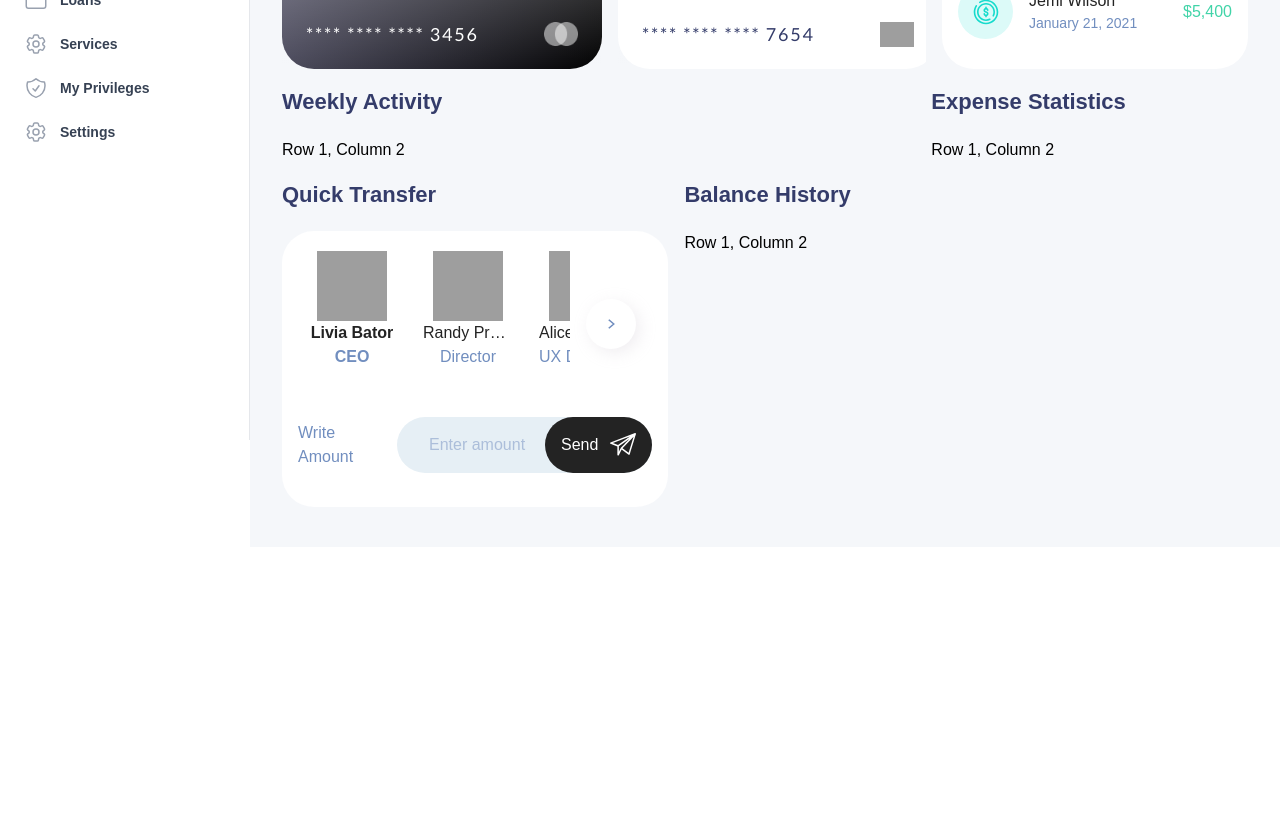
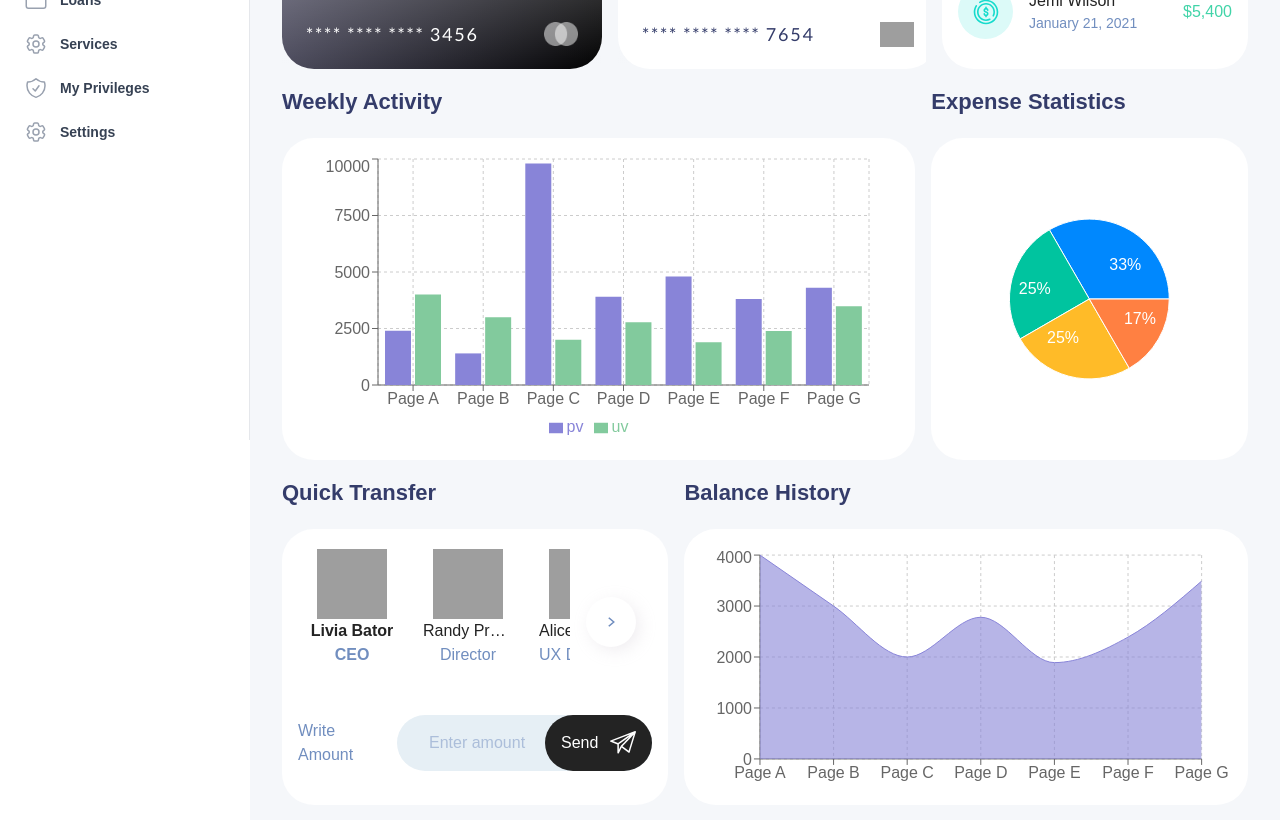
Before and after one commit to mrpeski/nebula, a React (Vite) app: page / in a window 1280 px wide. Shown: the part 360-1180 px from the top of the page. Before the commit the page ends 907 px from the top, so only its background shows below. Built offline with nearby package versions, Linux system fonts and the light colour scheme; grey boxes are pictures that could not be loaded; a web font is replaced by a local one.

Commit message:
scafold charts

```diff
--- a/package.json
+++ b/package.json
@@ -16,7 +16,8 @@
     "react": "^19.0.0",
     "react-dom": "^19.0.0",
     "react-router": "^7.5.1",
-    "react-router-dom": "^7.5.1"
+    "react-router-dom": "^7.5.1",
+    "recharts": "^2.15.3"
   },
   "devDependencies": {
     "@eslint/js": "^9.22.0",
--- /dev/null
+++ b/src/components/BalanceHistory.tsx
@@ -0,0 +1,90 @@
+import React, { PureComponent } from "react";
+import {
+  AreaChart,
+  Area,
+  XAxis,
+  YAxis,
+  CartesianGrid,
+  Tooltip,
+  ResponsiveContainer,
+} from "recharts";
+
+const data = [
+  {
+    name: "Page A",
+    uv: 4000,
+    pv: 2400,
+    amt: 2400,
+  },
+  {
+    name: "Page B",
+    uv: 3000,
+    pv: 1398,
+    amt: 2210,
+  },
+  {
+    name: "Page C",
+    uv: 2000,
+    pv: 9800,
+    amt: 2290,
+  },
+  {
+    name: "Page D",
+    uv: 2780,
+    pv: 3908,
+    amt: 2000,
+  },
+  {
+    name: "Page E",
+    uv: 1890,
+    pv: 4800,
+    amt: 2181,
+  },
+  {
+    name: "Page F",
+    uv: 2390,
+    pv: 3800,
+    amt: 2500,
+  },
+  {
+    name: "Page G",
+    uv: 3490,
+    pv: 4300,
+    amt: 2100,
+  },
+];
+
+export default class BalanceHistoryChart extends PureComponent {
+  static demoUrl = "https://codesandbox.io/p/sandbox/simple-area-chart-4y9cnl";
+
+  render() {
+    return (
+      <div className="p-2 sm:p-4 bg-white sm:rounded-4xl h-[214px] sm:h-[276px]">
+        <ResponsiveContainer width="100%" height="100%">
+          <AreaChart
+            width={500}
+            height={400}
+            data={data}
+            margin={{
+              top: 10,
+              right: 30,
+              left: 0,
+              bottom: 0,
+            }}
+          >
+            <CartesianGrid strokeDasharray="3 3" />
+            <XAxis dataKey="name" />
+            <YAxis />
+            <Tooltip />
+            <Area
+              type="monotone"
+              dataKey="uv"
+              stroke="#8884d8"
+              fill="#8884d8"
+            />
+          </AreaChart>
+        </ResponsiveContainer>
+      </div>
+    );
+  }
+}
--- /dev/null
+++ b/src/components/ExpenseStatistics.tsx
@@ -0,0 +1,67 @@
+import { PieChart, Pie, Cell, ResponsiveContainer } from "recharts";
+
+const data = [
+  { name: "Group A", value: 400 },
+  { name: "Group B", value: 300 },
+  { name: "Group C", value: 300 },
+  { name: "Group D", value: 200 },
+];
+
+const COLORS = ["#0088FE", "#00C49F", "#FFBB28", "#FF8042"];
+
+const RADIAN = Math.PI / 180;
+const renderCustomizedLabel = ({
+  cx,
+  cy,
+  midAngle,
+  innerRadius,
+  outerRadius,
+  percent,
+  index,
+}) => {
+  const radius = innerRadius + (outerRadius - innerRadius) * 0.5;
+  const x = cx + radius * Math.cos(-midAngle * RADIAN);
+  const y = cy + radius * Math.sin(-midAngle * RADIAN);
+
+  return (
+    <text
+      x={x}
+      y={y}
+      fill="white"
+      textAnchor={x > cx ? "start" : "end"}
+      dominantBaseline="central"
+    >
+      {`${(percent * 100).toFixed(0)}%`}
+    </text>
+  );
+};
+
+const ExpenseStatisticsChart = () => {
+  return (
+    <div className="p-2 sm:p-4 bg-white sm:rounded-4xl h-[214px] sm:h-[322px]">
+      <ResponsiveContainer width="100%" height="100%">
+        <PieChart width={400} height={400}>
+          <Pie
+            data={data}
+            cx="50%"
+            cy="50%"
+            labelLine={false}
+            label={renderCustomizedLabel}
+            outerRadius={80}
+            fill="#8884d8"
+            dataKey="value"
+          >
+            {data.map((entry, index) => (
+              <Cell
+                key={`cell-${index}`}
+                fill={COLORS[index % COLORS.length]}
+              />
+            ))}
+          </Pie>
+        </PieChart>
+      </ResponsiveContainer>
+    </div>
+  );
+};
+
+export default ExpenseStatisticsChart;
--- /dev/null
+++ b/src/components/WeeklyActivity.tsx
@@ -0,0 +1,95 @@
+import React from "react";
+import {
+  BarChart,
+  Bar,
+  Rectangle,
+  XAxis,
+  YAxis,
+  CartesianGrid,
+  Tooltip,
+  Legend,
+  ResponsiveContainer,
+} from "recharts";
+
+const data = [
+  {
+    name: "Page A",
+    uv: 4000,
+    pv: 2400,
+    amt: 2400,
+  },
+  {
+    name: "Page B",
+    uv: 3000,
+    pv: 1398,
+    amt: 2210,
+  },
+  {
+    name: "Page C",
+    uv: 2000,
+    pv: 9800,
+    amt: 2290,
+  },
+  {
+    name: "Page D",
+    uv: 2780,
+    pv: 3908,
+    amt: 2000,
+  },
+  {
+    name: "Page E",
+    uv: 1890,
+    pv: 4800,
+    amt: 2181,
+  },
+  {
+    name: "Page F",
+    uv: 2390,
+    pv: 3800,
+    amt: 2500,
+  },
+  {
+    name: "Page G",
+    uv: 3490,
+    pv: 4300,
+    amt: 2100,
+  },
+];
+
+const WeeklyActivity: React.FC = (props) => {
+  return (
+    <div className="p-2 sm:p-4 bg-white sm:rounded-4xl h-[214px] sm:h-[322px]">
+      <ResponsiveContainer width="100%" height="100%">
+        <BarChart
+          width={500}
+          height={300}
+          data={data}
+          margin={{
+            top: 5,
+            right: 30,
+            left: 20,
+            bottom: 5,
+          }}
+        >
+          <CartesianGrid strokeDasharray="3 3" />
+          <XAxis dataKey="name" />
+          <YAxis />
+          <Tooltip />
+          <Legend />
+          <Bar
+            dataKey="pv"
+            fill="#8884d8"
+            activeBar={<Rectangle fill="pink" stroke="blue" />}
+          />
+          <Bar
+            dataKey="uv"
+            fill="#82ca9d"
+            activeBar={<Rectangle fill="gold" stroke="purple" />}
+          />
+        </BarChart>
+      </ResponsiveContainer>
+    </div>
+  );
+};
+
+export default WeeklyActivity;
--- a/src/pages/Dashboard.tsx
+++ b/src/pages/Dashboard.tsx
@@ -2,6 +2,9 @@ import Section from "../components/Section";
 import Layout from "../components/Layout";
 import RecentTransactions from "../components/RecentTransactions";
 import CreditCardList from "../components/CreditCardList";
+import ExpenseStatisticsChart from "../components/ExpenseStatistics";
+import BalanceHistoryChart from "../components/BalanceHistory";
+import WeeklyActivity from "../components/WeeklyActivity";
 import QuickTransfer from "../components/QuickTransfer";
 
 function Dashboard() {
@@ -22,10 +25,14 @@ function Dashboard() {
         </div>
         <div className="flex flex-wrap gap-4">
           <div className="w-full sm:w-auto sm:flex-2">
-            <Section title="Weekly Activity">Row 1, Column 2</Section>
+            <Section title="Weekly Activity">
+              <WeeklyActivity />
+            </Section>
           </div>
           <div className="w-full sm:w-auto sm:flex-1">
-            <Section title="Expense Statistics">Row 1, Column 2</Section>
+            <Section title="Expense Statistics">
+              <ExpenseStatisticsChart />
+            </Section>
           </div>
         </div>
         <div className="w-full flex flex-wrap gap-4">
@@ -34,8 +41,10 @@ function Dashboard() {
               <QuickTransfer />
             </Section>
           </div>
-          <div className="w-full sm:w-auto sm:flex-5">
-            <Section title="Balance History">Row 1, Column 2</Section>
+          <div className="w-full sm:w-3/5 sm:flex-5">
+            <Section title="Balance History">
+              <BalanceHistoryChart />
+            </Section>
           </div>
         </div>
       </div>
```
Also changed, not shown: 1 other file (tests, documents, lock files or other folders).
